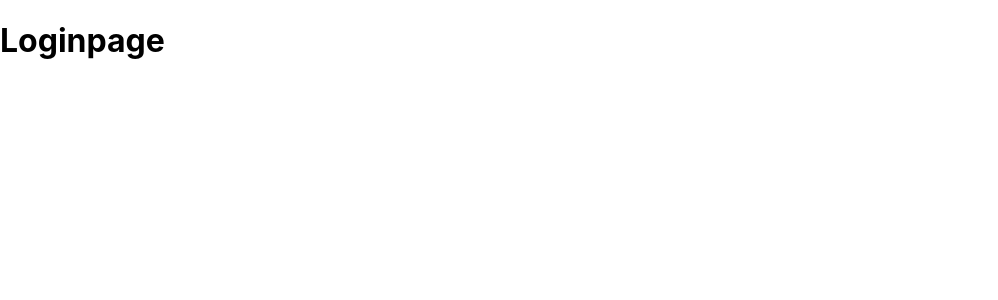
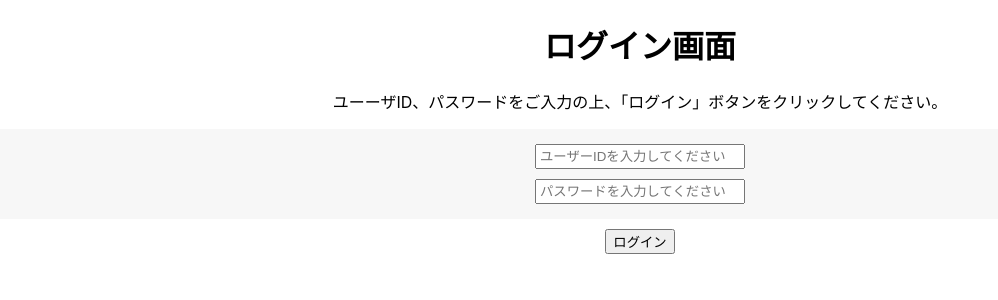
Before and after one commit to Shuhei-pp/react-laravel, a React (Create React App) app in the folder frontend/: page /login in a window 1280 px wide. Shown: the top 300 px of the page, without its empty margins (0-998 px from the left). Built offline with nearby package versions, Linux system fonts and the light colour scheme.

Commit message:
Create a form

```diff
--- /dev/null
+++ b/frontend/src/css/Login.css
@@ -0,0 +1,15 @@
+form {
+  text-align: center;
+}
+
+.login_form_btm {
+  padding: 10px 0;
+  background-color: #F7F7F7;
+  margin: 10px 0;
+}
+
+input {
+  width: 200px;
+  padding: 3px;
+  margin: 5px 0;
+}
--- a/frontend/src/pages/Login.tsx
+++ b/frontend/src/pages/Login.tsx
@@ -1,7 +1,21 @@
 import React from 'react';
+import '../css/Login.css';
+
 const Login = () =>{
   return (
-    <h1>Loginpage</h1>
+    <div>
+      <form name="login_form">
+        <div className="login_form_top">
+          <h1>ログイン画面</h1>
+          <p>ユーーザID、パスワードをご入力の上、「ログイン」ボタンをクリックしてください。</p>
+        </div>
+        <div className="login_form_btm">
+          <input type="id" name="user_id" placeholder="ユーザーIDを入力してください"/><br/>
+          <input type="password" name="password"placeholder="パスワードを入力してください"/>
+        </div>
+        <button type="submit">ログイン</button>
+      </form>
+    </div>
   )
 }
 
```
